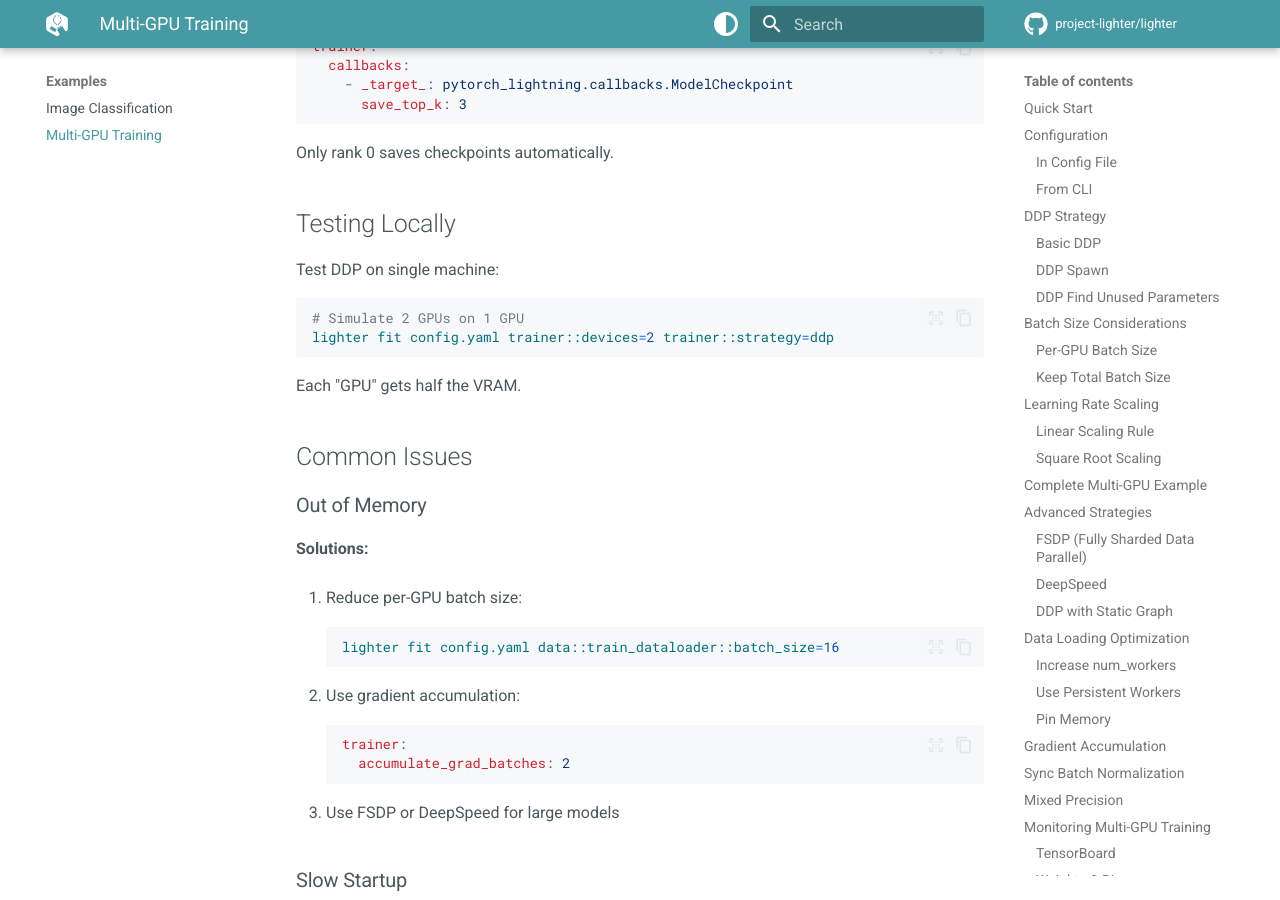
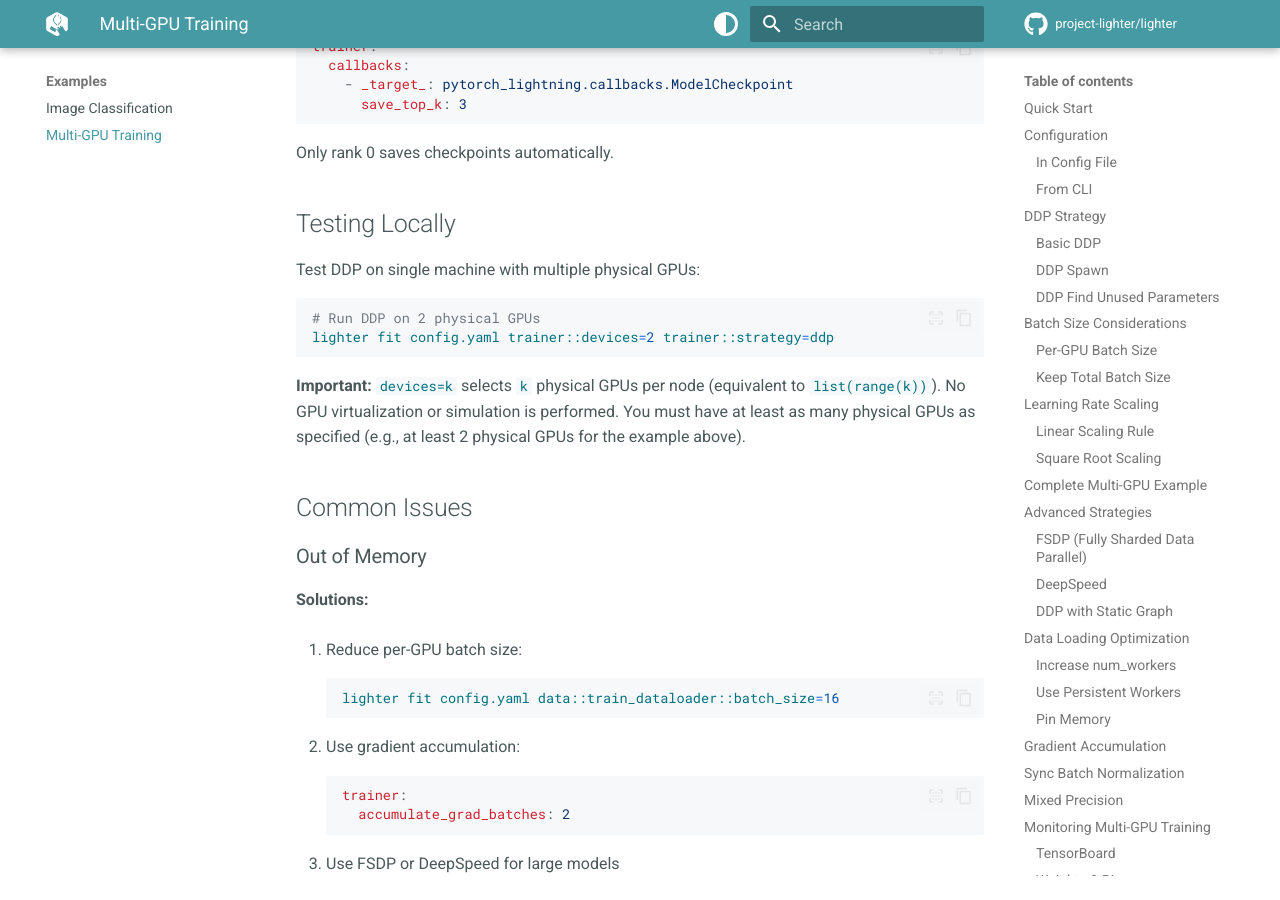
Before and after one commit to project-lighter/lighter, an MkDocs documentation site: the page built from docs/examples/multi-gpu.md, in a window 1280 px wide and 900 px high, scrolled down 8804 px. Built offline with MkDocs 1.6.1 and Material for MkDocs 9.7.7, drawn with Linux system fonts in a browser that asks for light colours; comment, search, counter and statistics services are not loaded; some of the changed text lies outside the part shown.

Commit message:
docs: improve examples and clarify multi-GPU behavior
Documentation improvements:
- Add missing torch imports to README and index examples
- Fix parameter name in examples (lr → learning_rate for consistency)
- Clarify DDP behavior: devices=k selects k physical GPUs (no virtualization)
- Improve multi-node DDP command examples with environment variables
- Update CIFAR10 model docstring to remove version reference

These changes improve documentation accuracy and help users understand
that DDP requires actual physical GPUs, preventing confusion about
GPU "simulation" or virtualization.

🤖 Generated with [Claude Code](https://claude.com/claude-code)

Co-Authored-By: Claude <noreply@anthropic.com>

````diff
--- a/docs/examples/multi-gpu.md
+++ b/docs/examples/multi-gpu.md
@@ -459,14 +459,14 @@ Only rank 0 saves checkpoints automatically.
 
 ## Testing Locally
 
-Test DDP on single machine:
+Test DDP on single machine with multiple physical GPUs:
 
 ```bash
-# Simulate 2 GPUs on 1 GPU
+# Run DDP on 2 physical GPUs
 lighter fit config.yaml trainer::devices=2 trainer::strategy=ddp
 ```
 
-Each "GPU" gets half the VRAM.
+**Important:** `devices=k` selects `k` physical GPUs per node (equivalent to `list(range(k))`). No GPU virtualization or simulation is performed. You must have at least as many physical GPUs as specified (e.g., at least 2 physical GPUs for the example above).
 
 ## Common Issues
 
@@ -627,19 +627,16 @@ Run on each node:
 
 ```bash
 # Node 0
-lighter fit config.yaml \
+MASTER_ADDR=node0_address MASTER_PORT=12345 \
+  lighter fit config.yaml \
   trainer::num_nodes=2 \
-  trainer::devices=4 \
-  MASTER_ADDR=node0_address \
-  MASTER_PORT=12345
+  trainer::devices=4
 
 # Node 1
-lighter fit config.yaml \
+MASTER_ADDR=node0_address MASTER_PORT=12345 NODE_RANK=1 \
+  lighter fit config.yaml \
   trainer::num_nodes=2 \
-  trainer::devices=4 \
-  MASTER_ADDR=node0_address \
-  MASTER_PORT=12345 \
-  NODE_RANK=1
+  trainer::devices=4
 ```
 
 Requires:
````
Also changed, not shown: README.md (+2 -0 lines), docs/index.md (+5 -4 lines), 1 other file.
